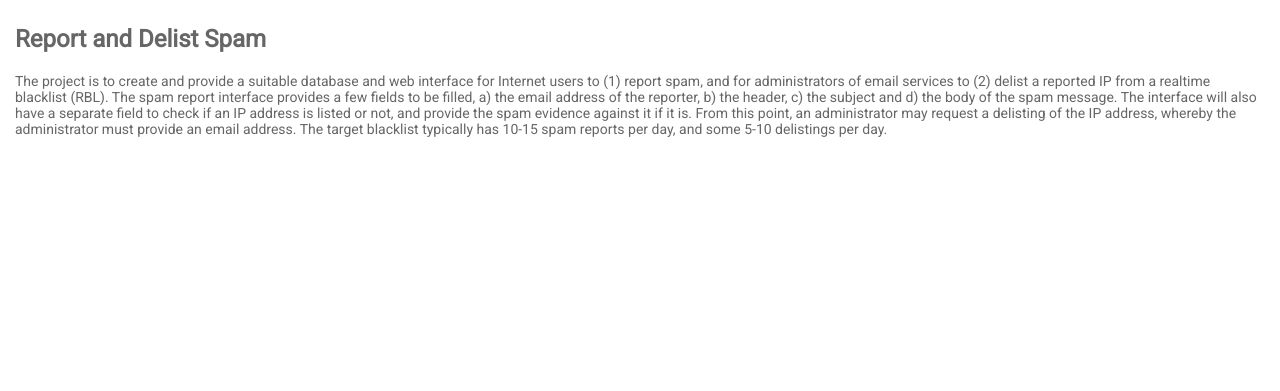
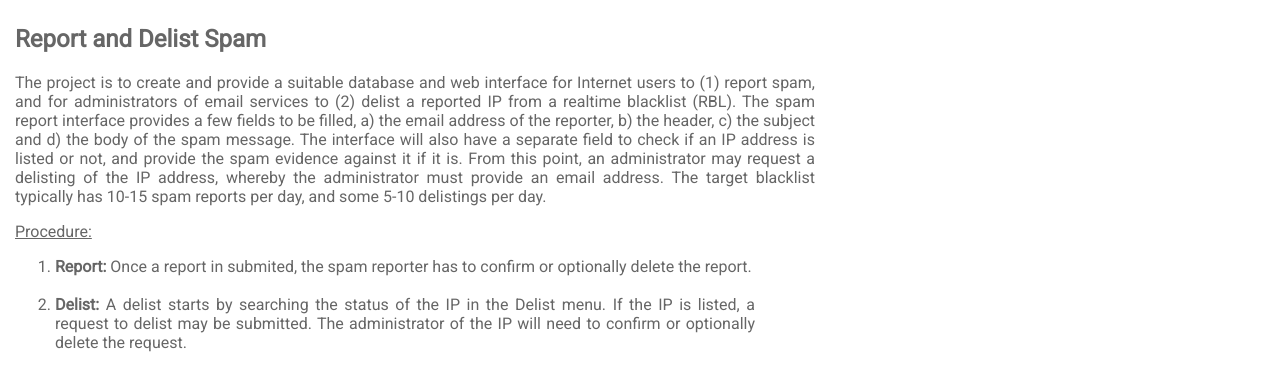
Before and after one commit to ricardoyanez/cs340_project, a PHP site: page / in a window 1280 px wide. Shown: the part 32-423 px from the top of the page. Run offline with PHP 8.4, Linux system fonts and the light colour scheme.

Commit message:
Latest version

```diff
--- a/admin.php
+++ b/admin.php
@@ -69,7 +69,9 @@ if ( $match > 0 ) {
   print "</div>";
 }
 
+// close DB connection
 mysqli_close($conn);
+
 print "</section>";
 
 ?>
--- a/delist.php
+++ b/delist.php
@@ -34,7 +34,8 @@ Course: CS 340 (Introduction to Databases)
         <div class="g-recaptcha" data-sitekey="6Lcix2sdAAAAAE2A5jRH9BOGoFrwA_Ajh9SRxpHq"></div>
         <br>
         <div class="submit-button">
-          <button type="submit">Search</button>
+          <button type="submit">Search</button>&nbsp;&nbsp;
+          <button type="reset">Reset</button>
         </div>
       </form>
     </section>
@@ -114,6 +115,7 @@ if ( $match > 0 ) {
   print "</section>";
 }
 
+// close DB connection
 mysqli_close($conn);
 
 ?>
--- a/index.php
+++ b/index.php
@@ -23,7 +23,19 @@ Course: CS 340 (Introduction to Databases)
 
     <section>
       <h1>Report and Delist Spam</h1>
-      <p>The project is to create and provide a suitable database and web interface for Internet users to (1) report spam, and for administrators of email services to (2) delist a reported IP from a realtime blacklist (RBL). The spam report interface provides a few fields to be filled, a) the email address of the reporter, b) the header, c) the subject and d) the body of the spam message. The interface will also have a separate field to check if an IP address is listed or not, and provide the spam evidence against it if it is. From this point, an administrator may request a delisting of the IP address, whereby the administrator must provide an email address. The target blacklist typically has 10-15 spam reports per day, and some 5-10 delistings per day.</p>
+      <div class="home-description">
+        <p>The project is to create and provide a suitable database and web interface for Internet users to (1) report spam, and for administrators of email services to (2) delist a reported IP from a realtime blacklist (RBL). The spam report interface provides a few fields to be filled, a) the email address of the reporter, b) the header, c) the subject and d) the body of the spam message. The interface will also have a separate field to check if an IP address is listed or not, and provide the spam evidence against it if it is. From this point, an administrator may request a delisting of the IP address, whereby the administrator must provide an email address. The target blacklist typically has 10-15 spam reports per day, and some 5-10 delistings per day.</p>
+
+        <p><u>Procedure:</u></p>
+        <div class="home-list">
+          <ol>
+            <li><b>Report:</b> Once a report in submited, the spam reporter has to confirm or optionally delete the report.</li>
+            <br>
+            <li><b>Delist:</b> A delist starts by searching the status of the IP in the Delist menu. If the IP is listed, a request to delist may be submitted. The administrator of the IP will need to confirm or optionally delete the request.</li>
+          </ol>
+        </div>
+      </div>
+
     </section>
 
   </body>
--- a/style.css
+++ b/style.css
@@ -14,6 +14,20 @@ section {
 
 h1 {
   font-size: 24px;
+}
+
+.home-description p {
+  font-size: 16px;
+  min-width: 600px;
+  max-width: 800px;
+  text-align: justify;
+}
+
+.home-list ol {
+  font-size: 16px;
+  min-width: 500px;
+  max-width: 700px;
+  text-align: justify;
 }
 
 .navbar {
```
Also changed, not shown: confirm_delist.php (+10 -3 lines), confirm_report.php (+10 -2 lines), delete_delist.php (+10 -2 lines), delete_report.php (+11 -2 lines).
